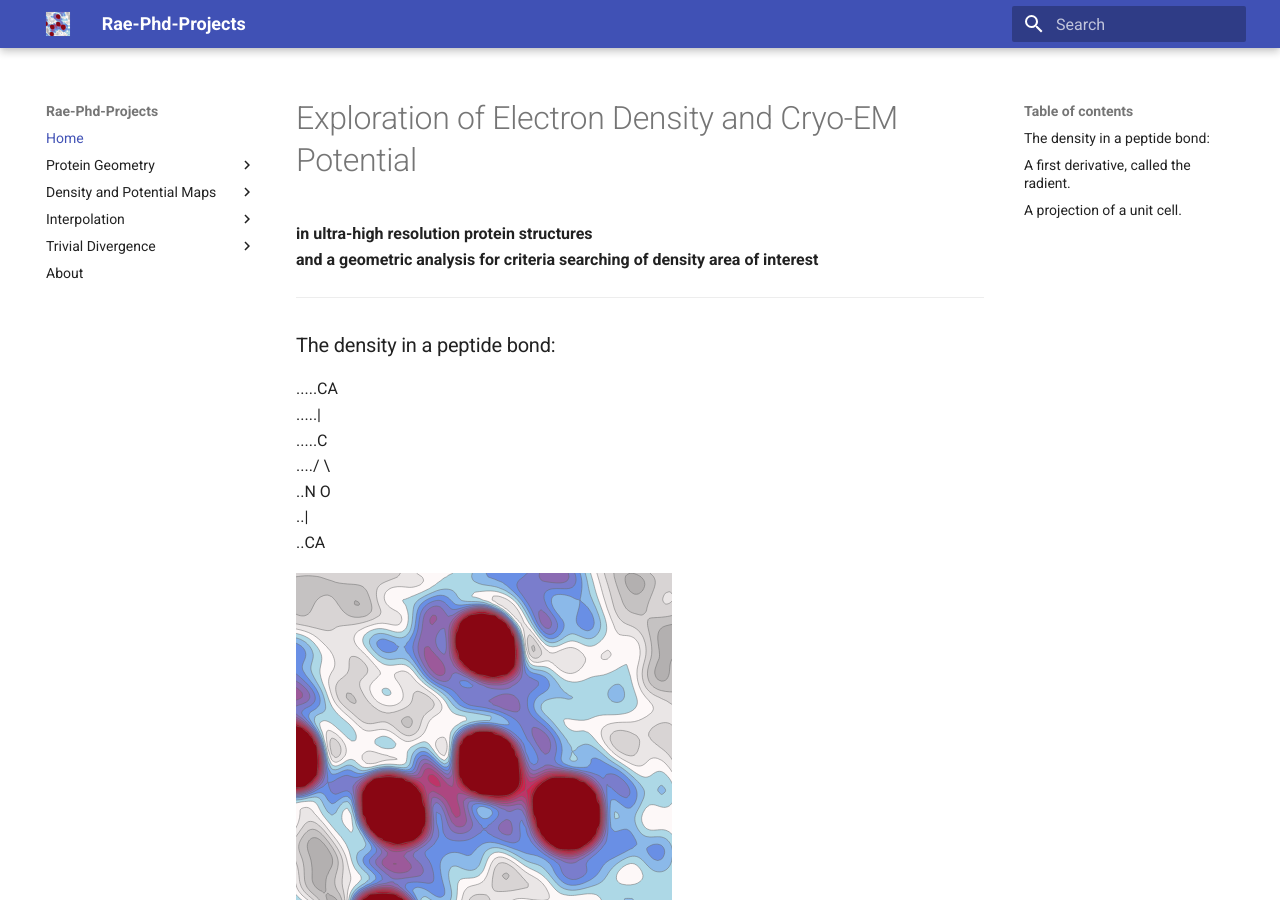
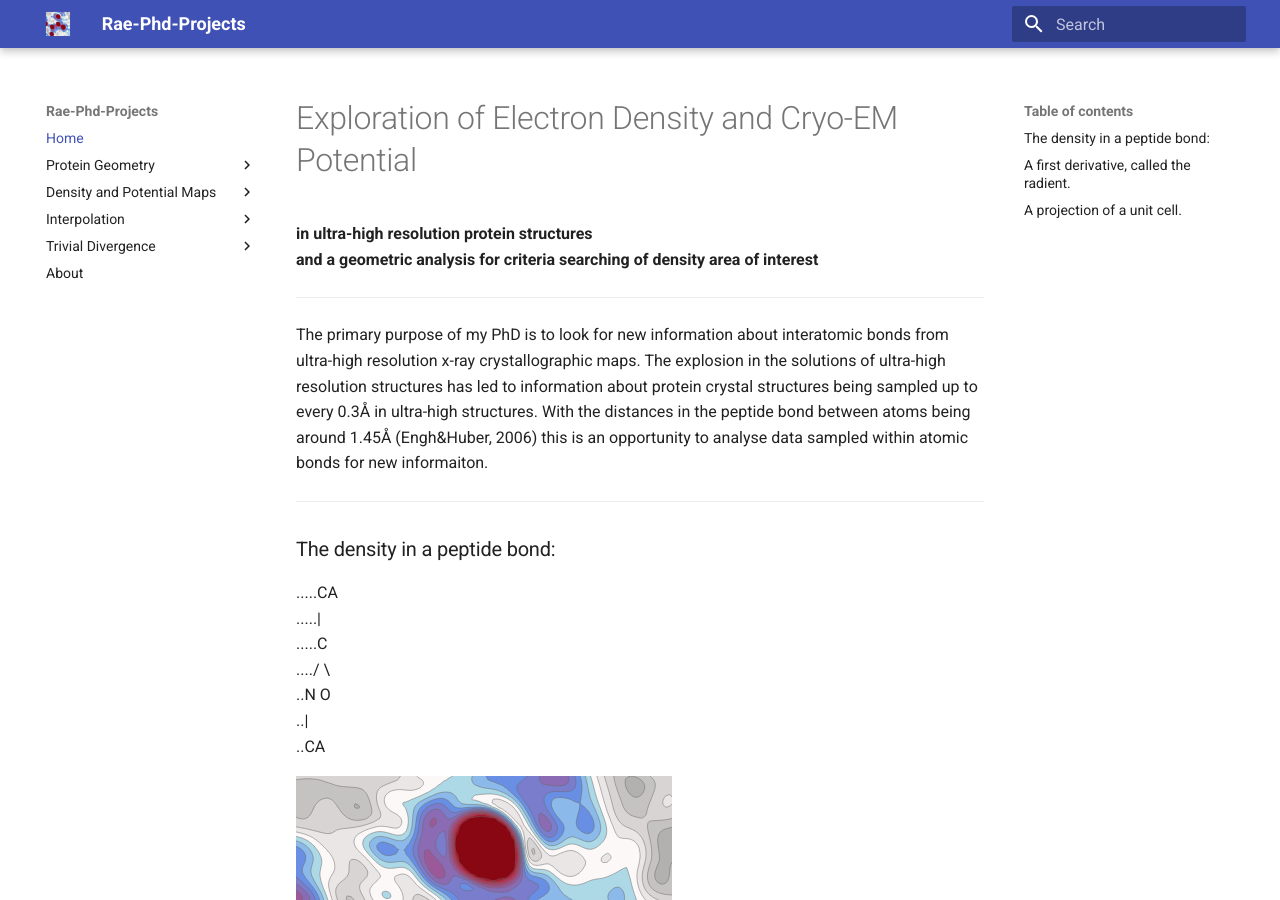
Before and after one commit to rae-gh/rae, an MkDocs documentation site: the page built from docs/index.md, in a window 1280 px wide and 900 px high. Built offline with MkDocs 1.6.1 and Material for MkDocs 9.7.7, drawn with Linux system fonts in a browser that asks for light colours.

Commit message:
Update index.md

```diff
--- a/docs/index.md
+++ b/docs/index.md
@@ -2,6 +2,12 @@
 **in ultra-high resolution protein structures**
 **and a geometric analysis for criteria searching of density area of interest**
 ---
+
+The primary purpose of my PhD is to look for new information about interatomic bonds from ultra-high resolution x-ray crystallographic maps. The explosion in the solutions of ultra-high resolution structures has led to information about protein crystal structures being sampled up to every 0.3Å in ultra-high structures.  With the distances in the peptide bond between atoms being around 1.45Å (Engh&Huber, 2006) this is an opportunity to analyse data sampled within atomic bonds for new informaiton.
+
+
+---
+
 
 ### The density in a peptide bond:
 .....CA
```
